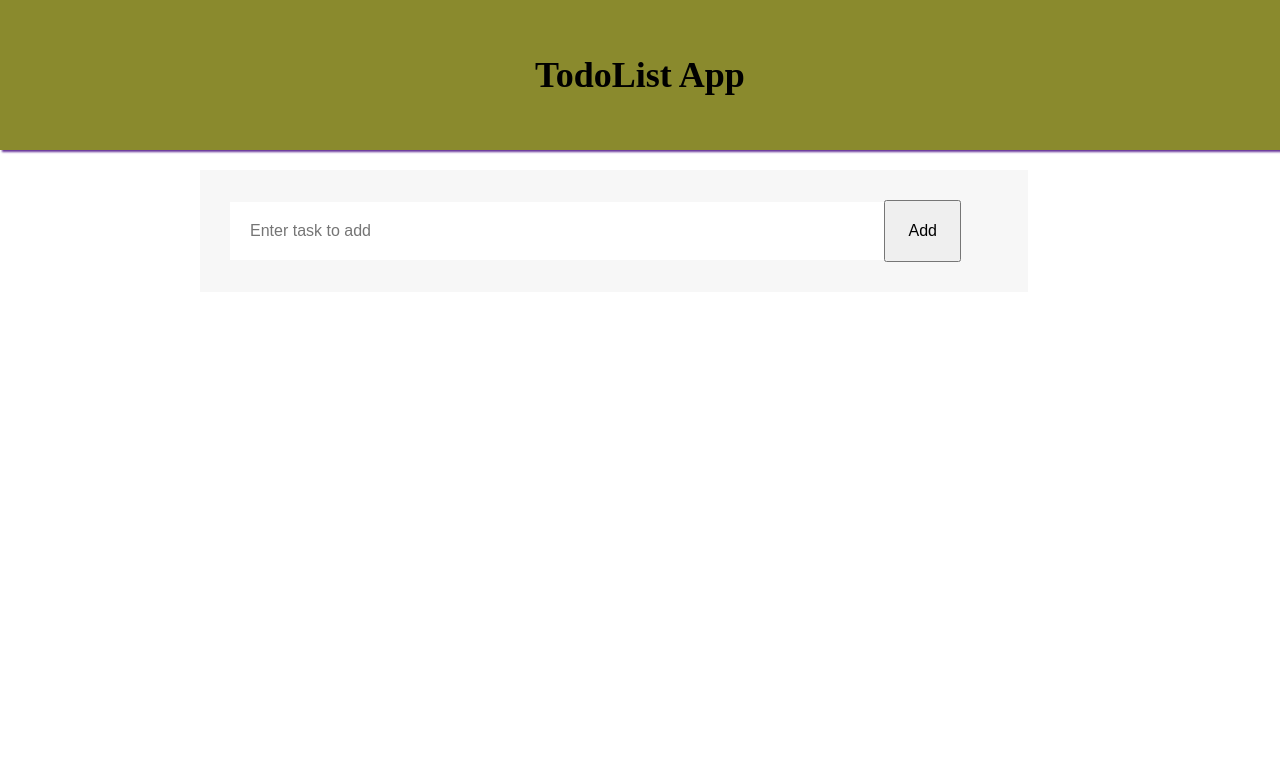
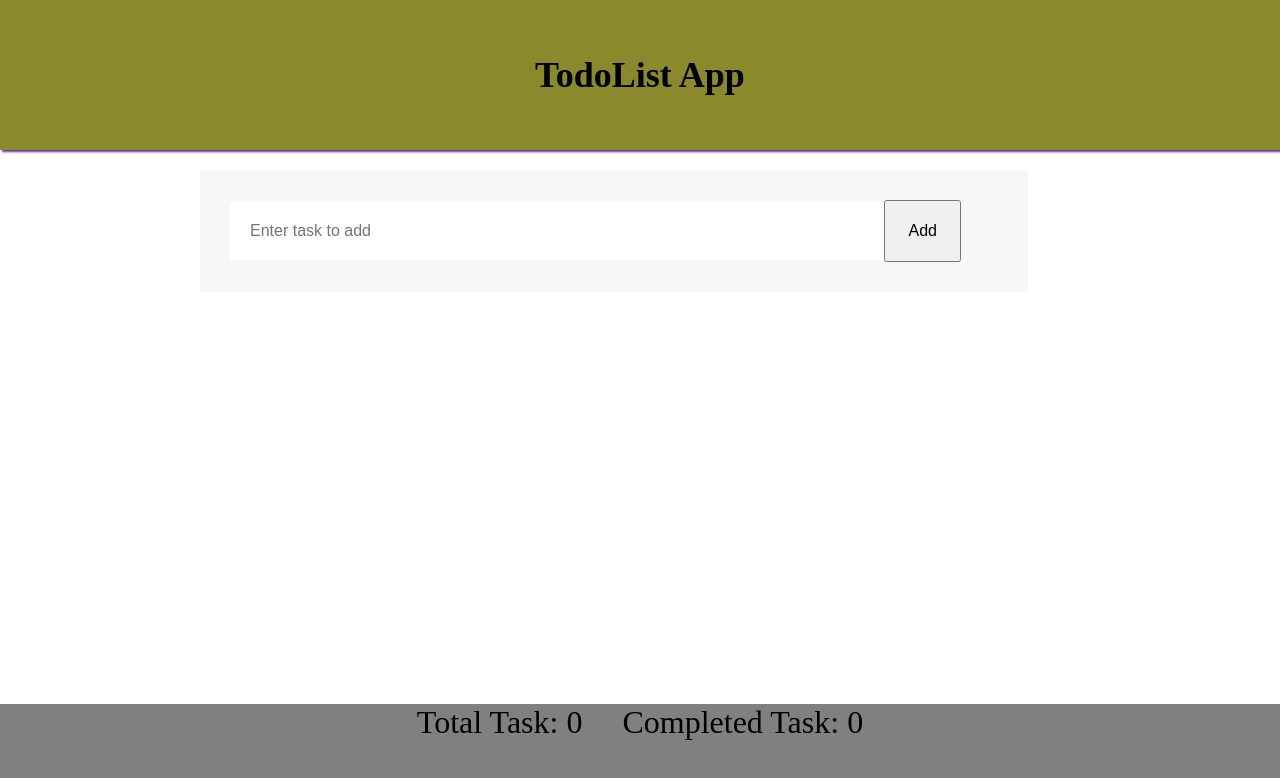
Before and after one commit to prabinthapa10/Todoappp, a React (Vite) app in the folder todoapp/: page / in a window 1280 px wide. Shown: the top 778 px of the page. Built offline with nearby package versions, Linux system fonts and the light colour scheme.

Commit message:
footer completed

```diff
--- /dev/null
+++ b/todoapp/src/components/Footer.jsx
@@ -0,0 +1,12 @@
+import React from "react";
+import styles from "./Footer.module.css";
+export default function Footer({ todos }) {
+  const completedTask = todos.filter((todo) => todo.done).length;
+  const totalTodos = todos.length;
+  return (
+    <div className={styles.footer}>
+      <span className={styles.total}>Total Task: {totalTodos}</span>
+      <span className={styles.completed}>Completed Task: {completedTask}</span>
+    </div>
+  );
+}
--- /dev/null
+++ b/todoapp/src/components/Footer.module.css
@@ -0,0 +1,13 @@
+.footer {
+  position: fixed;
+  bottom: 0;
+  width: 100%;
+  height: 3em;
+  font-size: xx-large;
+  background-color: grey;
+  align-items: baseline;
+  text-align: center;
+}
+.total {
+  padding: 0px 40px 0px 0px;
+}
--- a/todoapp/src/components/Todoapp.jsx
+++ b/todoapp/src/components/Todoapp.jsx
@@ -1,6 +1,7 @@
 import React, { useState } from "react";
 import Form from "./Form";
 import Header from "./Header";
+import Footer from "./Footer";
 
 export default function App() {
   const [todo, setTodo] = useState({ name: "", done: false });
@@ -10,6 +11,7 @@ export default function App() {
     <div>
       <Header />
       <Form todo={todo} setTodo={setTodo} todos={todos} setTodos={setTodos} />
+      <Footer todos={todos} />
     </div>
   );
 }
```
